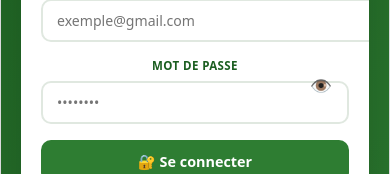
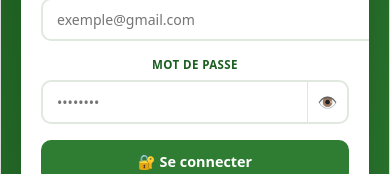
Before and after one commit to diagnebirahim2003-dot/agrisens-irrigation, a React app in the folder frontend/: page / in a window 390 px wide. Shown: the part 433-607 px from the top of the page. Built offline with nearby package versions, Linux system fonts and the light colour scheme; the HTML template or start-up script is replaced by a standard one.

Commit message:
✅ Fix champ mot de passe mobile - curseur visible

```diff
--- a/frontend/src/pages/Login.css
+++ b/frontend/src/pages/Login.css
@@ -30,65 +30,53 @@
 .role-badge.technicien { background:#f3e5f5; color:#6a1b9a; }
 .login-security { margin-top:12px; text-align:center; font-size:0.7rem; color:#9aaa9a; }
 @media(max-width:480px) { .login-card{padding:24px 20px;} .form-row{grid-template-columns:1fr;} }
-.pwd-wrap { position:relative; display:flex; align-items:center; }
-.pwd-wrap input { width:100%; padding-right:44px; }
-.btn-show-pwd { position:absolute; right:10px; background:none; border:none; cursor:pointer; font-size:1rem; padding:4px; line-height:1; }
+
+
+
 .email-display { display:block; font-size:0.72rem; color:#2e7d32; margin-top:4px; font-weight:600; }
 
-.pwd-wrap { position:relative; display:flex; align-items:center; }
-.pwd-wrap input { width:100%; padding-right:44px; }
-.btn-show-pwd {
-  position:absolute;
-  right:10px;
-  top:50%;
-  transform:translateY(-50%);
-  background:none;
-  border:none;
-  cursor:pointer;
-  font-size:1rem;
-  padding:4px;
-  line-height:1;
-  color:#6a7f6a;
-  z-index:2;
-}
-.btn-show-pwd:hover { color:#1b5e20; }
+
+
+
+
 .email-display { display:block; font-size:0.72rem; color:#2e7d32; margin-top:4px; font-weight:600; }
 
-/* Fix mobile pour le bouton afficher mot de passe */
+
 .pwd-wrap {
-  position: relative;
-  width: 100%;
+  display: flex;
+  align-items: center;
+  border: 2px solid #e0e8e0;
+  border-radius: 10px;
+  background: #fff;
+  overflow: hidden;
+  transition: border 0.2s;
+}
+.pwd-wrap:focus-within {
+  border-color: #2e7d32;
 }
 .pwd-wrap input {
+  flex: 1;
+  border: none !important;
+  outline: none !important;
+  padding: 10px 8px 10px 14px !important;
+  font-size: 0.88rem;
+  font-family: inherit;
+  background: transparent;
   width: 100%;
-  padding: 10px 48px 10px 14px !important;
-  border: 2px solid #e0e8e0;
-  border-radius: 10px;
-  font-size: 0.88rem;
-  outline: none;
-  font-family: inherit;
-  background: #fff;
-  box-sizing: border-box;
-  -webkit-appearance: none;
+  min-width: 0;
 }
-.pwd-wrap input:focus { border-color: #2e7d32; }
 .btn-show-pwd {
-  position: absolute;
-  right: 12px;
-  top: 0;
-  bottom: 0;
-  margin: auto;
-  height: 32px;
-  width: 32px;
+  flex-shrink: 0;
+  width: 40px;
+  height: 40px;
   display: flex;
   align-items: center;
   justify-content: center;
   background: none;
   border: none;
+  border-left: 1px solid #e0e8e0;
   cursor: pointer;
-  font-size: 1.1rem;
+  font-size: 1rem;
   color: #6a7f6a;
   padding: 0;
-  -webkit-tap-highlight-color: transparent;
-  touch-action: manipulation;
 }
```
